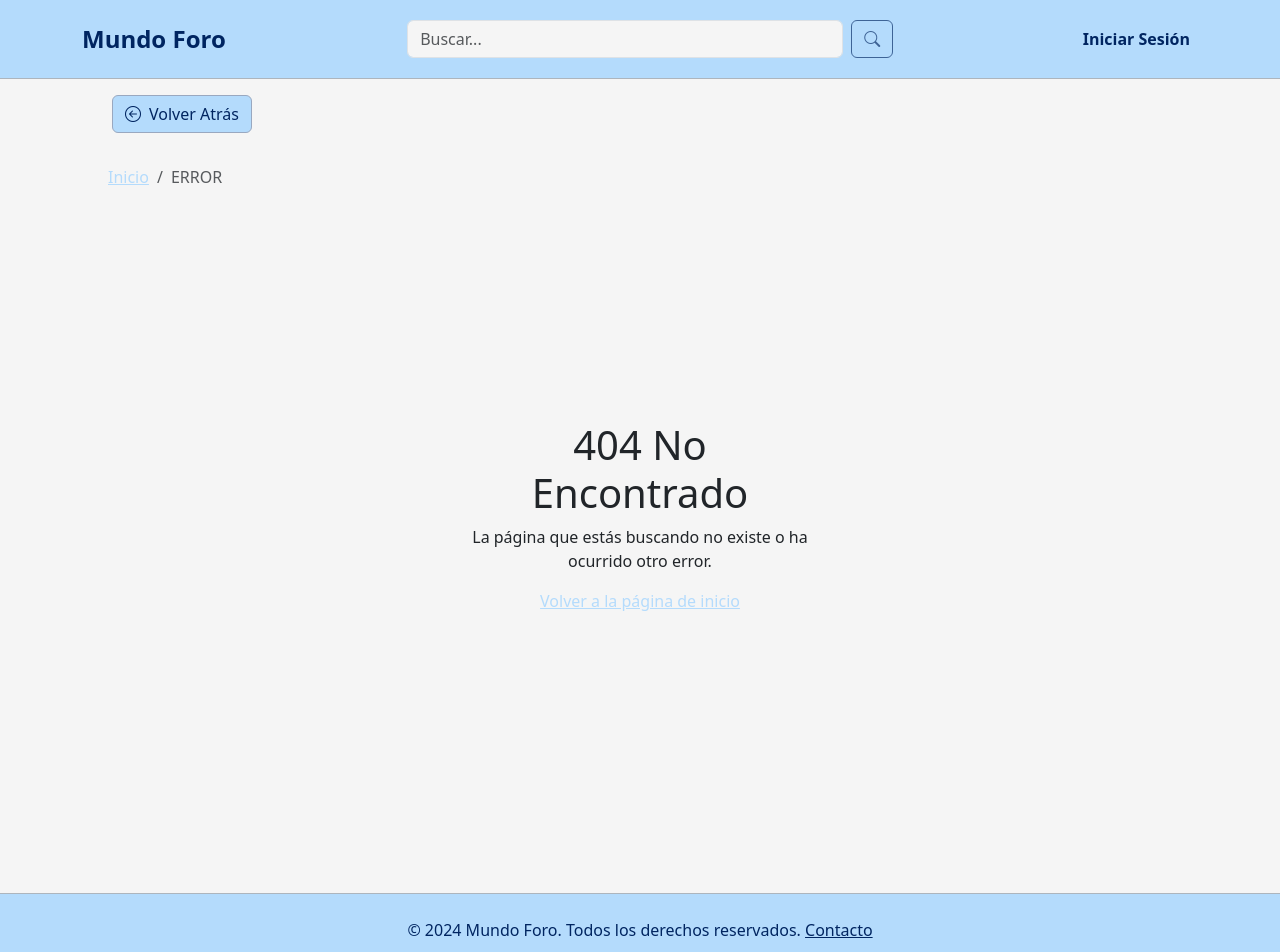
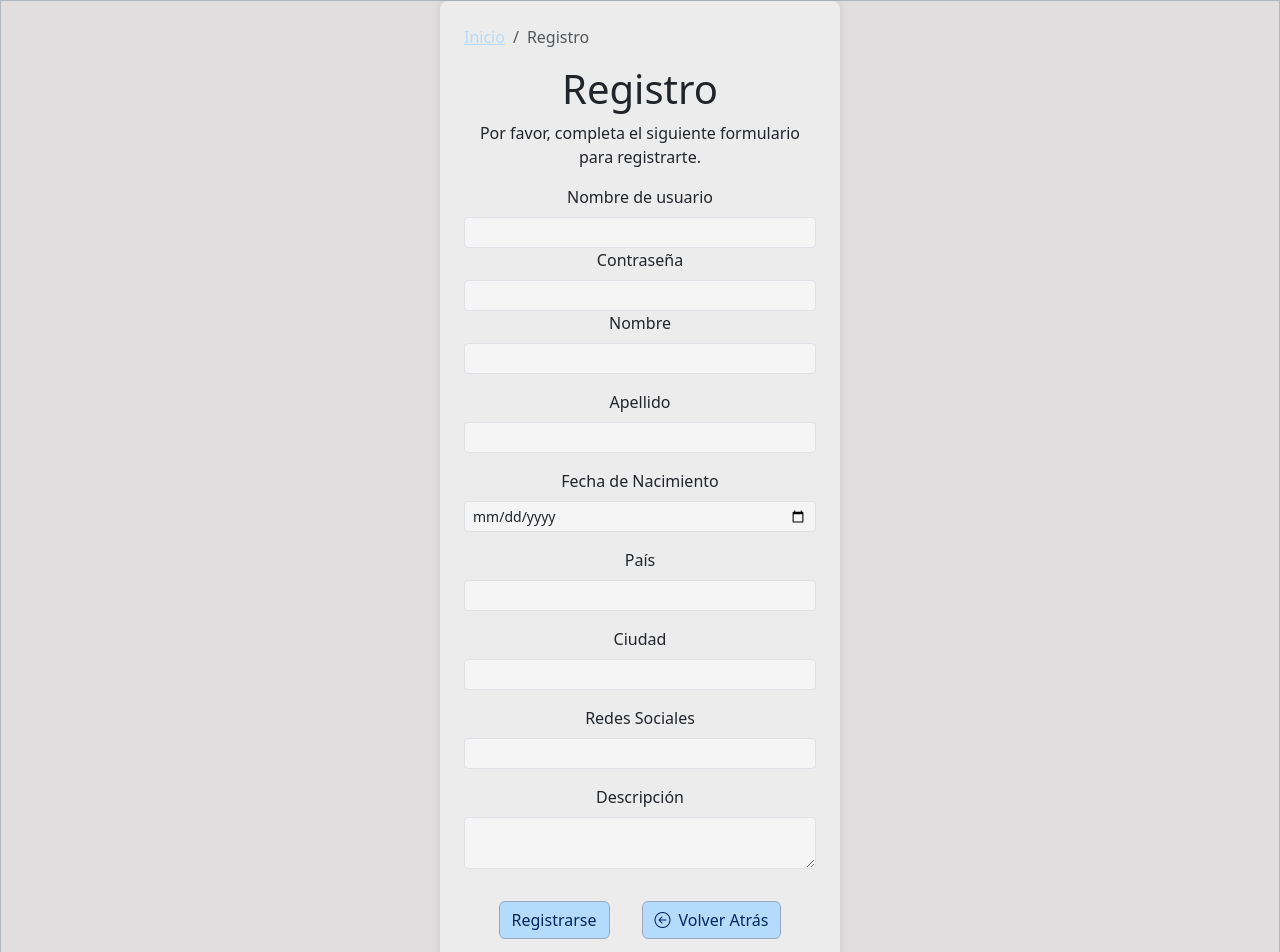
Before and after one commit to Croissanton/IU_Proyecto, a React (Create React App) app in the folder foro-mundo/: page /register in a window 1280 px wide. Shown: the top 952 px of the page. Built offline with nearby package versions, Linux system fonts and the light colour scheme.

Commit message:
SignUp hecho

```diff
--- a/foro-mundo/src/Pages/LoginPage.js
+++ b/foro-mundo/src/Pages/LoginPage.js
@@ -19,6 +19,8 @@ function LoginPage() {
     // Validar credenciales, por ejemplo:
     if (username === "usuario" && password === "contraseña") {
       const user = {
+        username: "usuario",
+        password: "contraseña",
         name: "Juan",
         lastName: "Perez",
         birthDate: "01/01/1990",
@@ -50,8 +52,8 @@ function LoginPage() {
             <label htmlFor="password" className="form-label">Contraseña</label>
             <input type="password" className="form-control form-control-sm" required value={password} onChange={(e) => setPassword(e.target.value)} style={{ marginBottom: "0.5rem", width: "300px", margin: "0 auto" }} />
           </div>
-          <button onClick={login} className="btn btn-primary btn-sm">Iniciar Sesión</button> {" "}
-          <button onClick={() => window.location.href = "/register" } className="btn btn-primary btn-sm">Registrarse</button>
+          <button onClick={login} className="btn btn-primary text-secondary border border-secondary-subtle m-3">Iniciar Sesión</button> {" "}
+          <button onClick={() => window.location.href = "/register" } className="btn btn-primary text-secondary border border-secondary-subtle m-3">Registrarse</button>
           <BackButton />
         </div>
       </div>
--- /dev/null
+++ b/foro-mundo/src/Pages/SignUpPage.js
@@ -0,0 +1,86 @@
+import React, { useState } from "react";
+import Cookies from "universal-cookie";
+import { Breadcrumb } from "react-bootstrap";
+import BackButton from "../Components/BackButton";
+
+
+function SignUpPage() {
+  const cookies = new Cookies();
+  const [user, setUser] = useState({
+    username: "",
+    password: "",
+    name: "",
+    lastName: "",
+    birthDate: "",
+    country: "",
+    city: "",
+    socialMedia: "",
+    description: ""
+  });
+
+  const handleInputChange = (e) => {
+    const { name, value } = e.target;
+    setUser({ ...user, [name]: value });
+  };
+
+  const register = () => {
+    // Aquí puedes agregar la lógica para validar los campos del formulario antes de crear el usuario
+    // Por ejemplo, verificar si todos los campos obligatorios están completos
+
+    // Crear el usuario con los datos del formulario
+    cookies.set("user", user, { path: "/" });
+    window.location.href = "/";
+  };
+
+  return (
+    <div className="container-fluid d-flex justify-content-center align-items-center border border-dark-subtle bg-light" style={{ minHeight: "100vh", backgroundColor: "#f8f9fa" }}>
+      <div className="p-4" style={{ maxWidth: "400px", background: "#ececec", borderRadius: "8px", boxShadow: "0px 0px 10px 0px rgba(0,0,0,0.1)" }}>
+        <Breadcrumb>
+          <Breadcrumb.Item href="../#">Inicio</Breadcrumb.Item>
+          <Breadcrumb.Item active>Registro</Breadcrumb.Item>
+        </Breadcrumb>
+
+        <div className="login-container text-center">
+          <h1>Registro</h1>
+          <p>Por favor, completa el siguiente formulario para registrarte.</p>
+          <div className="mb-3">
+            <label htmlFor="username" className="form-label">Nombre de usuario</label>
+            <input type="text" className="form-control form-control-sm" name="username" value={user.username} onChange={handleInputChange} required />
+            <label htmlFor="password" className="form-label">Contraseña</label>
+            <input type="password" className="form-control form-control-sm" name="password" value={user.password} onChange={handleInputChange} required />
+            <label htmlFor="name" className="form-label">Nombre</label>
+            <input type="text" className="form-control form-control-sm" name="name" value={user.name} onChange={handleInputChange} required />
+          </div>
+          <div className="mb-3">
+            <label htmlFor="lastName" className="form-label">Apellido</label>
+            <input type="text" className="form-control form-control-sm" name="lastName" value={user.lastName} onChange={handleInputChange} required />
+          </div>
+          <div className="mb-3">
+            <label htmlFor="birthDate" className="form-label">Fecha de Nacimiento</label>
+            <input type="date" className="form-control form-control-sm" name="birthDate" value={user.birthDate} onChange={handleInputChange} required />
+          </div>
+          <div className="mb-3">
+            <label htmlFor="country" className="form-label">País</label>
+            <input type="text" className="form-control form-control-sm" name="country" value={user.country} onChange={handleInputChange} required />
+          </div>
+          <div className="mb-3">
+            <label htmlFor="city" className="form-label">Ciudad</label>
+            <input type="text" className="form-control form-control-sm" name="city" value={user.city} onChange={handleInputChange} required />
+          </div>
+          <div className="mb-3">
+            <label htmlFor="socialMedia" className="form-label">Redes Sociales</label>
+            <input type="text" className="form-control form-control-sm" name="socialMedia" value={user.socialMedia} onChange={handleInputChange} required />
+          </div>
+          <div className="mb-3">
+            <label htmlFor="description" className="form-label">Descripción</label>
+            <textarea className="form-control form-control-sm" name="description" value={user.description} onChange={handleInputChange} required />
+          </div>
+          <button onClick={register} className="btn btn-primary text-secondary border border-secondary-subtle m-3">Registrarse</button>
+          <BackButton />
+        </div>
+      </div>
+    </div>
+  );
+}
+
+export default SignUpPage;
--- a/foro-mundo/src/index.js
+++ b/foro-mundo/src/index.js
@@ -13,6 +13,7 @@ import LoginPage from "./Pages/LoginPage";
 import ContactPage from "./Pages/ContactPage";
 import ProfilePublic from "./Pages/ProfilePublic";
 import MessengerPage from "./Pages/MessengerPage";
+import SignUpPage from "./Pages/SignUpPage";
 
 const router = createBrowserRouter([
   {
@@ -44,6 +45,10 @@ const router = createBrowserRouter([
     element: <LoginPage />,
   },
   {
+    path: "/register",
+    element: <SignUpPage />,
+  },
+  {
     path: "/contact",
     element: <ContactPage />,
   },
```
